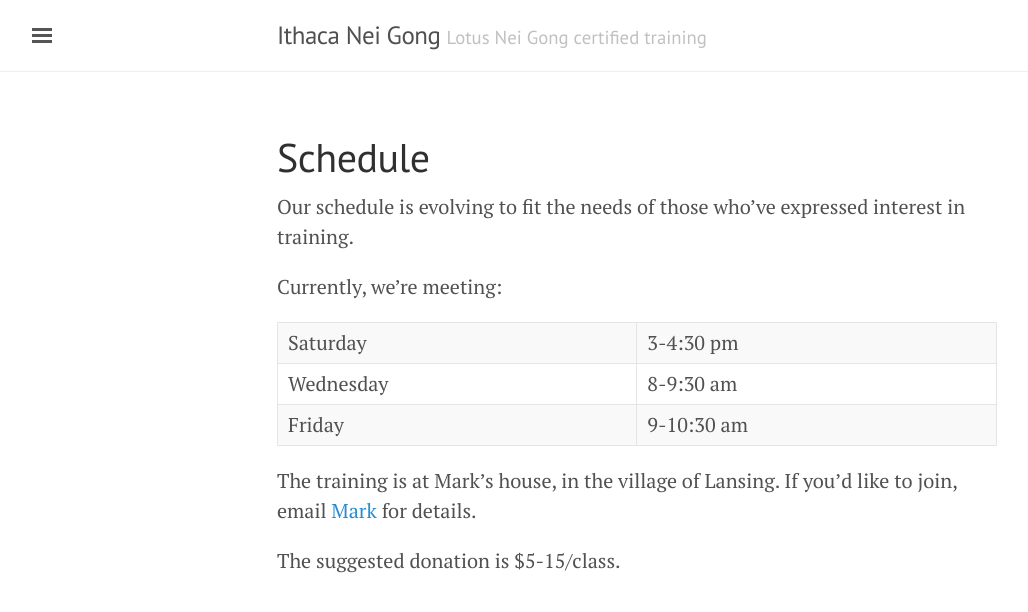
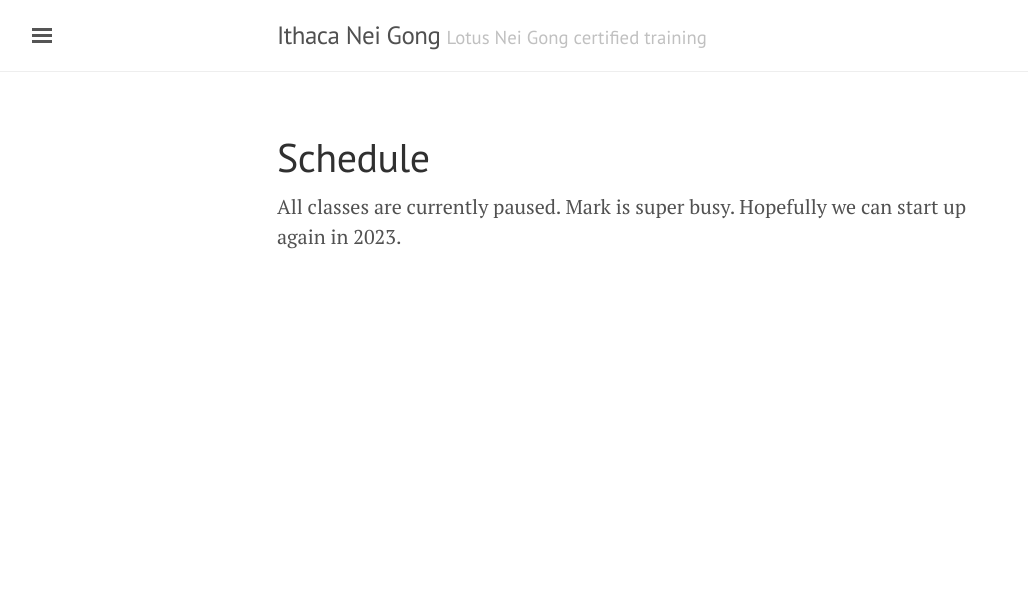
Before and after one commit to QuietSlow/Extend, a Jekyll site: the page built from _pages/schedule.md, in a window 1280 px wide. Shown: the top 612 px of the page, without its empty margins (3-1031 px from the left). Built offline with Jekyll 4.4.1, drawn with Linux system fonts in a browser that asks for light colours.

Commit message:
Update schedule.md

```diff
--- a/_pages/schedule.md
+++ b/_pages/schedule.md
@@ -5,6 +5,9 @@
 permalink: /schedule/
 ---
 
+All classes are currently paused. Mark is super busy. Hopefully we can start up again in 2023.
+
+{%comment%}
 Our schedule is evolving to fit the needs of those who’ve expressed interest in training.
 
 Currently, we’re meeting:
@@ -15,13 +18,12 @@
 | Friday    | 9-10:30 am |
 
 
-{%comment%}
 The Wednesday and Friday classes are on hold, pending a schedule reshuffling.
-{%endcomment%}
 
 The training is at Mark’s house, in the village of Lansing. If you’d like to join, email [Mark](mailto:info@ithacaneigong.com) for details.
 
 The suggested donation is $5-15/class.
+{%endcomment%}
 
 {%comment%}
 ![heavenly bow image]({{ site.url }}/_images/heavenly bow.jpg)
```
